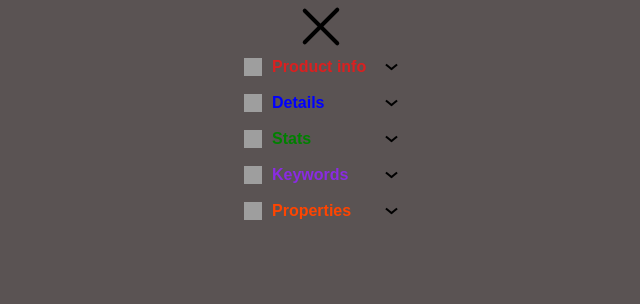
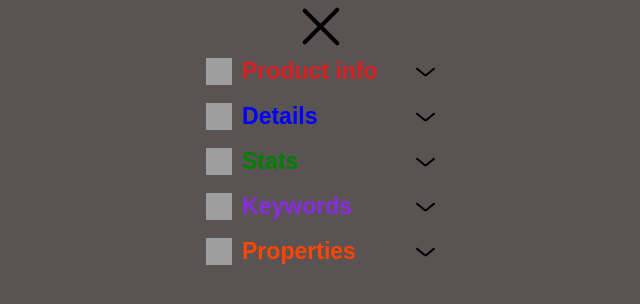
Before and after one commit to elijahmylcev/accordion, a website built with webpack: page src/index.html in a window 1280 px wide. Both pictures are taken after a click on the element 640 px from the left and 28 px from the top of the page. Shown: the whole page, without its empty margins (319-959 px from the left). Built offline with nearby package versions, Linux system fonts and the light colour scheme; grey boxes are pictures that could not be loaded.

Commit message:
refact styles

```diff
--- a/src/style.scss
+++ b/src/style.scss
@@ -2,7 +2,7 @@
   margin: 0;
   padding: 0;
   box-sizing: border-box;
-  font: 1em sans-serif;
+  font: 1.2rem sans-serif;
   background-color: rgb(90, 83, 83);
 }
 
@@ -67,7 +67,7 @@
         span {
           display: block;
           height: 2px;
-          width: 8px;
+          width: 12px;
           background-color: black;
 
           &:first-of-type {
@@ -84,7 +84,7 @@
 
       &_img {
         margin-right: 10px;
-        width: 18px;
+        width: 26px;
       }
 
       &_text {
@@ -95,35 +95,35 @@
         &-info {
           color: rgb(218, 32, 32);
           font-weight: 700;
-          width: 100px;
+          width: 160px;
           margin-right: 10px;
         }
 
         &-details {
           color: blue;
           font-weight: 700;
-          width: 100px;
+          width: 160px;
           margin-right: 10px;
         }
 
         &-stats {
           color: green;
           font-weight: 700;
-          width: 100px;
+          width: 160px;
           margin-right: 10px;
         }
 
         &-keywords {
           color: blueviolet;
           font-weight: 700;
-          width: 100px;
+          width: 160px;
           margin-right: 10px;
         }
 
         &-properties {
           color: orangered;
           font-weight: 700;
-          width: 100px;
+          width: 160px;
           margin-right: 10px;
         }
       }
```
